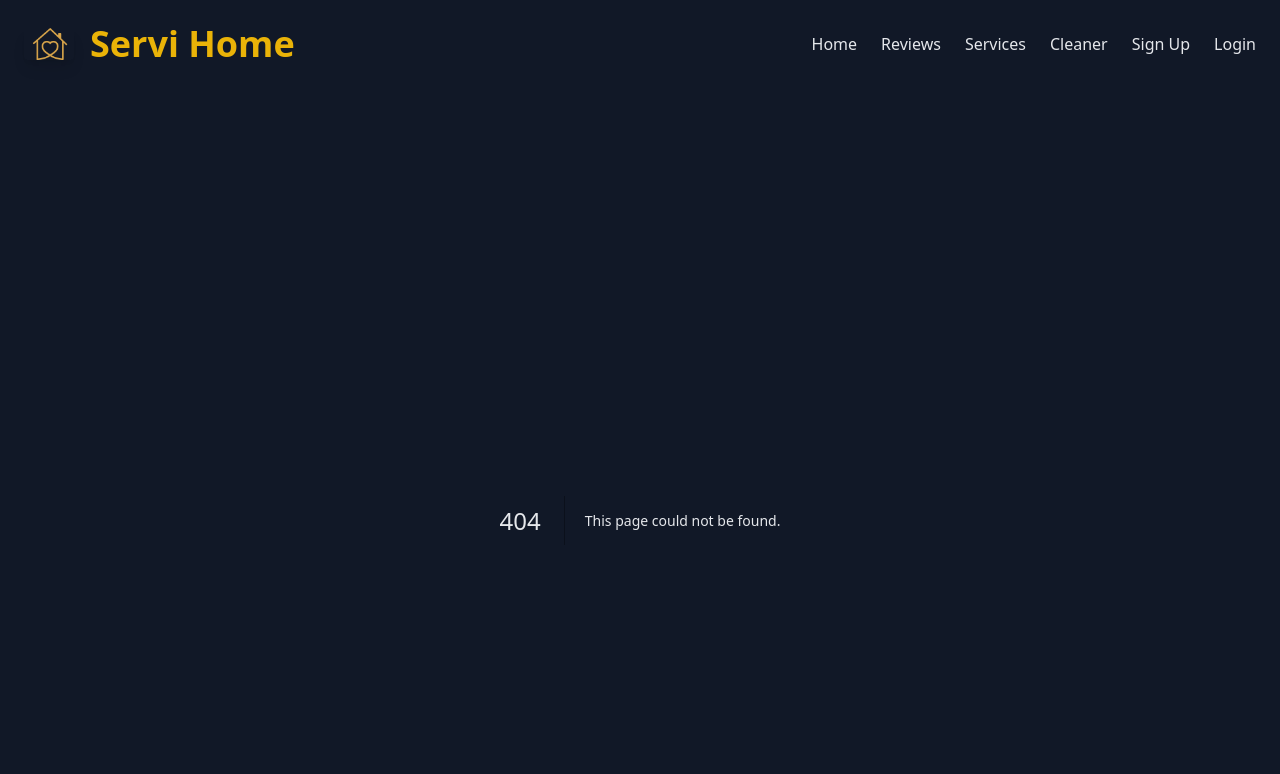
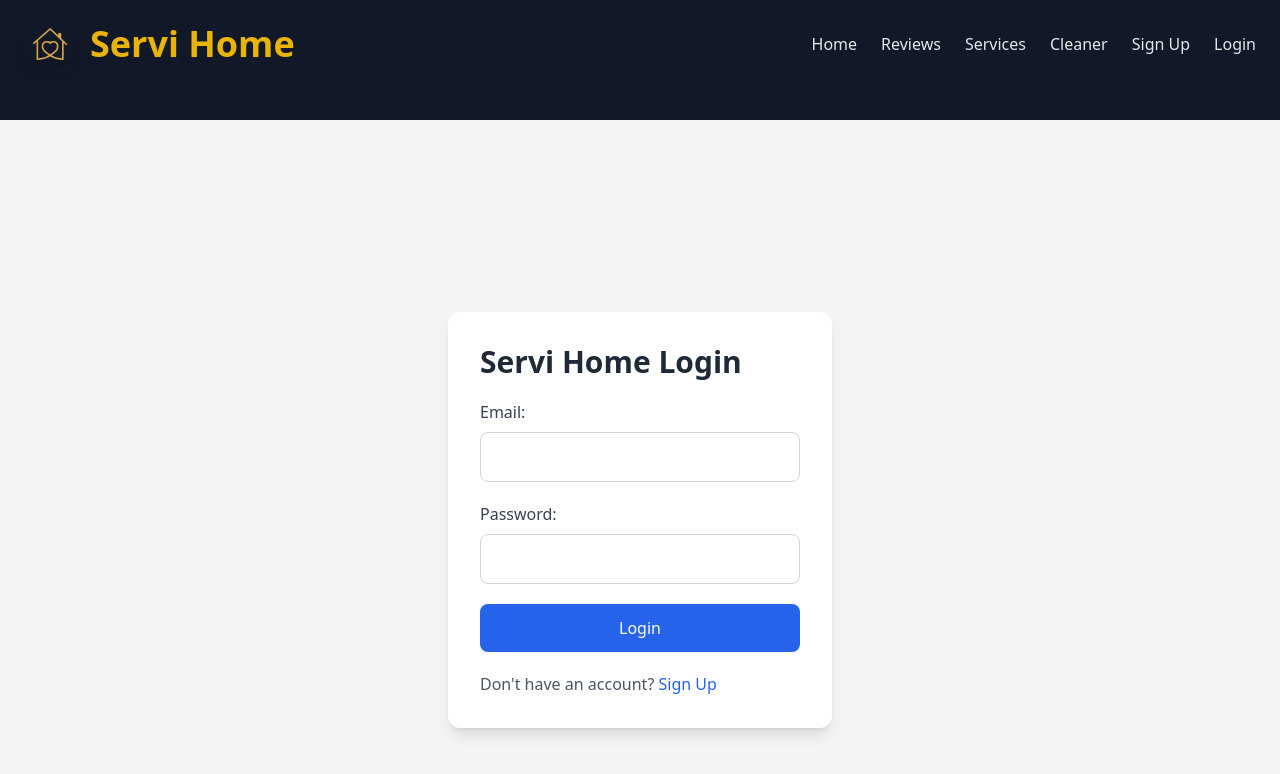
Before and after one commit to miklyx/servi-home-2.0, a Next.js app in the folder solo-project-servi-home/: page /login in a window 1280 px wide. Before the commit this address had no page. Shown: the top 774 px of the page. Built offline with nearby package versions, Linux system fonts and the light colour scheme.

Commit message:
fix: login.tsx

```diff
--- /dev/null
+++ b/solo-project-servi-home/src/pages/login.tsx
@@ -0,0 +1,104 @@
+import React, { useState } from 'react';
+import Link from 'next/link';
+import { useRouter } from 'next/router';
+import { useAuth } from '../lib/store';
+
+interface FormData {
+  email: string;
+  password: string;
+}
+
+function Login(): JSX.Element {
+  const [formData, setFormData] = useState<FormData>({
+    email: '',
+    password: '',
+  });
+
+  const [error, setError] = useState<string | null>(null);
+
+  const router = useRouter();
+
+  const handleChange = (e: React.ChangeEvent<HTMLInputElement>) => {
+    const { name, value } = e.target;
+    setFormData({
+      ...formData,
+      [name]: value,
+    });
+  };
+
+  const handleSubmit = async (e: React.ChangeEvent<HTMLFormElement>) => {
+    e.preventDefault();
+
+    try {
+      const response: Response = await fetch('/api/login', {
+        method: 'POST',
+        headers: {
+          'Content-Type': 'application/json',
+        },
+        body: JSON.stringify(formData),
+      });
+
+      const data = await response.json();
+      localStorage.setItem('auth', JSON.stringify(data.user));
+      useAuth.getState().setAuth(data.user);
+
+      if (response.status === 200) {
+        router.push('/logedin');
+      } else {
+        const data = await response.json();
+        setError(data.error || 'Login failed');
+      }
+    } catch (error: any) {
+      console.error('Login failed:', error);
+      setError('An unexpected error occurred. Please try again.');
+    }
+  };
+
+  return (
+    <div className='min-h-screen flex items-center justify-center bg-gray-100'>
+      <div className='bg-white p-8 rounded-xl shadow-lg transition-transform transform hover:scale-105 w-96'>
+        <h2 className='text-3xl font-bold mb-5 text-gray-800'>
+          Servi Home Login
+        </h2>
+        <form onSubmit={handleSubmit}>
+          <div className='mb-5'>
+            <label className='block text-gray-700 mb-2'>Email:</label>
+            <input
+              type='email'
+              name='email'
+              value={formData.email}
+              onChange={handleChange}
+              className='w-full p-3 border text-black border-gray-300 rounded-lg focus:ring-2 focus:ring-blue-400 focus:border-transparent'
+              required
+            />
+          </div>
+          <div className='mb-5'>
+            <label className='block text-gray-700 mb-2'>Password:</label>
+            <input
+              type='password'
+              name='password'
+              value={formData.password}
+              onChange={handleChange}
+              className='w-full p-3 border text-black border-gray-300 rounded-lg focus:ring-2 focus:ring-blue-400 focus:border-transparent'
+              required
+            />
+          </div>
+          {error && <p className='text-red-600 mb-4'>{error}</p>}
+          <button
+            type='submit'
+            className='w-full bg-blue-600 text-white p-3 rounded-lg hover:bg-blue-700 focus:outline-none focus:ring-2 focus:ring-blue-500 focus:ring-opacity-50'
+          >
+            Login
+          </button>
+        </form>
+        <p className='mt-5 text-gray-600'>
+          Don't have an account?{' '}
+          <Link href='/signup' className='text-blue-600 hover:underline'>
+            Sign Up
+          </Link>
+        </p>
+      </div>
+    </div>
+  );
+}
+export default Login;
```
